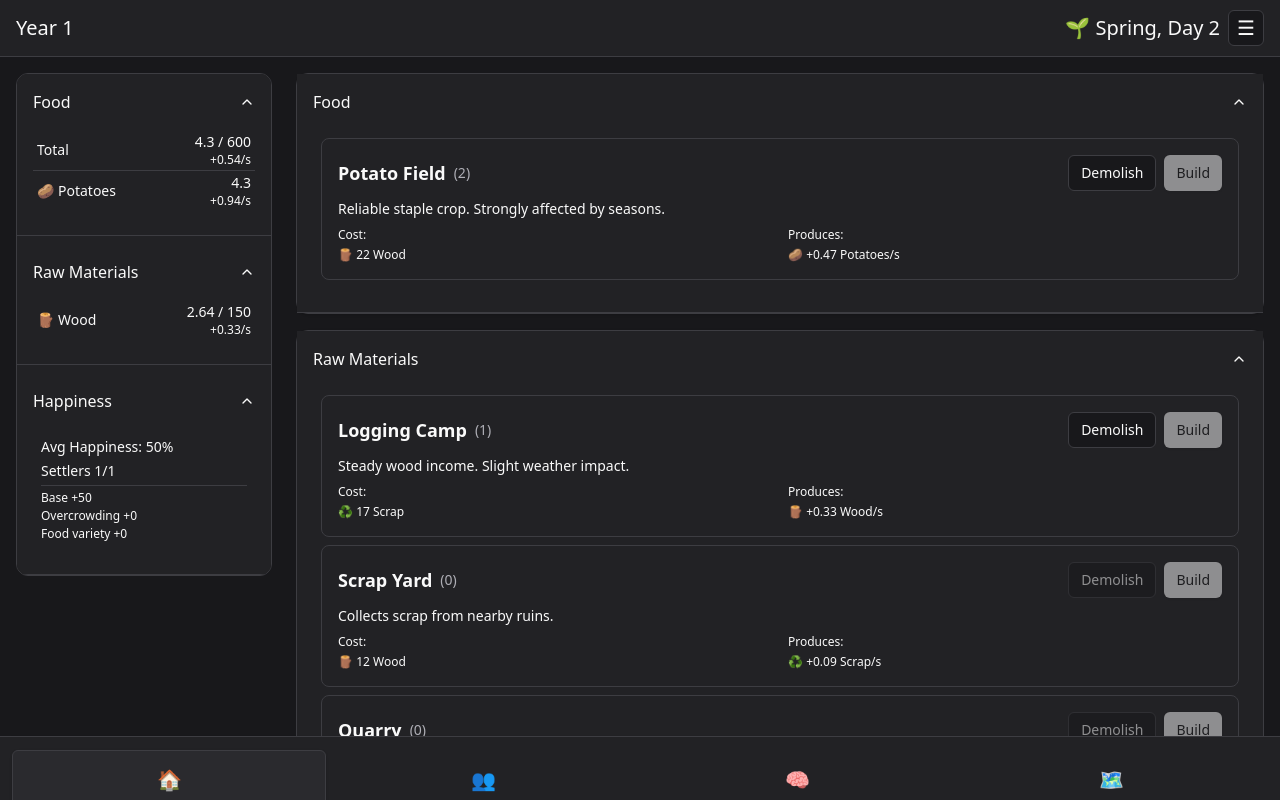
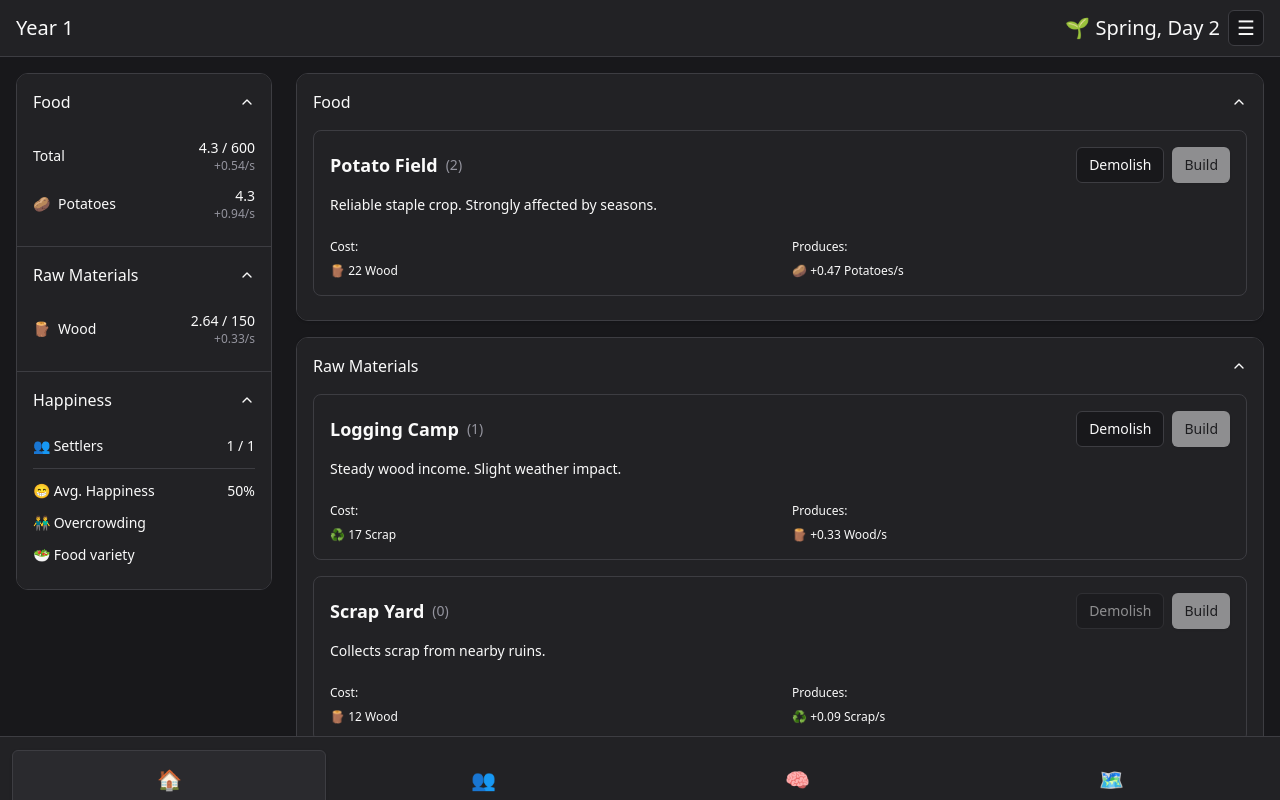
Before and after one commit to mikisz/apocalypse-idle, a React (Vite) app: page / in a window 1280 px wide. Both pictures are taken after a click on the button "Happiness". Shown: the top 800 px of the page. Built offline with nearby package versions, Linux system fonts and the light colour scheme.

Commit message:
UI theme adjustments: borders, paddings, radiuses

```diff
--- a/src/components/Accordion.jsx
+++ b/src/components/Accordion.jsx
@@ -10,6 +10,7 @@ export default function GameAccordion({
   defaultOpen = false,
   action,
   contentClassName,
+  noBottomBorder,
 }) {
   return (
     <Accordion
@@ -17,7 +18,7 @@ export default function GameAccordion({
       collapsible
       defaultValue={defaultOpen ? 'item' : undefined}
     >
-      <AccordionItem value="item">
+      <AccordionItem value="item" className={cn(noBottomBorder && 'last:border-b-0')}>
         <AccordionPrimitive.Header className="flex items-center bg-card">
           <AccordionPrimitive.Trigger
             className={cn(
--- a/src/components/BuildingRow.jsx
+++ b/src/components/BuildingRow.jsx
@@ -85,7 +85,7 @@ export default function BuildingRow({ building, completedResearch }) {
       : null;
 
   return (
-    <div className="p-4 rounded-lg border border-border bg-card space-y-2">
+    <div className="p-4 rounded-lg border border-border bg-card space-y-3">
       <div className="flex items-center justify-between">
         <div className="flex items-center gap-2">
           <span className="text-lg font-semibold">{building.name}</span>
@@ -133,10 +133,10 @@ export default function BuildingRow({ building, completedResearch }) {
           )}
         </div>
       </div>
-      <div className="space-y-2 text-sm">
+      <div className="space-y-6 text-sm">
         <div>{building.description}</div>
         <div
-          className={`grid gap-4 text-xs ${
+          className={`grid gap-6 text-xs ${
             perOutputs.length > 0 || building.capacityAdd
               ? 'grid-cols-2'
               : 'grid-cols-1'
@@ -144,7 +144,7 @@ export default function BuildingRow({ building, completedResearch }) {
         >
           <div>
             <div className="font-medium">Cost:</div>
-            <div className="mt-1 flex flex-wrap gap-2">
+            <div className="mt-2 flex flex-wrap gap-3">
               {costEntries.map(([res, amt]) => (
                 <span key={res} className="flex items-center gap-1">
                   {RESOURCES[res].icon} {formatAmount(amt)}{' '}
@@ -156,7 +156,7 @@ export default function BuildingRow({ building, completedResearch }) {
           {perOutputs.length > 0 ? (
             <div>
               <div className="font-medium">Produces:</div>
-              <div className="mt-1 flex flex-wrap gap-2">
+              <div className="mt-2 flex flex-wrap gap-3">
                 {perOutputs.map((o) => (
                   <span key={o.res} className="flex items-center gap-1">
                     {RESOURCES[o.res].icon} {formatPerSec(o.perSec, o.res)}
@@ -168,7 +168,7 @@ export default function BuildingRow({ building, completedResearch }) {
             building.capacityAdd && (
               <div>
                 <div className="font-medium">Increase:</div>
-                <div className="mt-1 flex flex-wrap gap-2">
+                <div className="mt-2 flex flex-wrap gap-3">
                   {Object.entries(building.capacityAdd).map(([res, cap]) => (
                     <span key={res} className="flex items-center gap-1">
                       {RESOURCES[res].icon} +{formatAmount(cap)}{' '}
@@ -181,7 +181,7 @@ export default function BuildingRow({ building, completedResearch }) {
           )}
         </div>
         {perInputs.map((i) => (
-          <div key={`in-${i.res}`} className="text-xs">
+          <div key={`in-${i.res}`} className="text-xs mt-2">
             Consumes: {formatPerSec(-i.perSec, i.res)}
           </div>
         ))}
--- a/src/components/EventLog.jsx
+++ b/src/components/EventLog.jsx
@@ -4,13 +4,13 @@ import { Card, CardContent } from './ui/card';
 
 export default function EventLog({ log = [] }) {
   return (
-    <Card className="h-40">
+    <Card className="h-40 border-none p-0 shadow-none">
       <CardContent className="h-full p-0">
-        <ScrollArea className="h-full px-4">
-          <ul className="text-sm space-y-1">
+        <ScrollArea className="h-full border-none">
+          <ul className="text-sm space-y-2">
             {log.map((entry) => (
               <li key={entry.id}>
-                <span className="muted-foreground mr-2">
+                <span className="text-muted-foreground mr-2">
                   {new Date(entry.time).toLocaleString()}
                 </span>
                 {entry.text}
--- a/src/components/ProductionSection.jsx
+++ b/src/components/ProductionSection.jsx
@@ -10,32 +10,38 @@ export default function ProductionSection({
 }) {
   return (
     <div className="space-y-4">
-      {productionGroups.map((group) => (
-        <Card key={group.name}>
+      {productionGroups.map((group, index) => (
+        <Card key={group.name} className="overflow-hidden rounded-xl">
           <CardContent className="p-0">
-            <Accordion title={group.name} defaultOpen>
+            <Accordion title={group.name} defaultOpen contentClassName="p-0" noBottomBorder>
+              <div className="space-y-4">
                 {group.buildings.map((b) => (
+                  <div className="space-y-2" key={b.id}>
                     <BuildingRow
-                  key={b.id}
                       building={b}
                       completedResearch={completedResearch}
                     />
+                  </div>
                 ))}
+              </div>
             </Accordion>
           </CardContent>
         </Card>
       ))}
 
-      <Card>
+      <Card className="overflow-hidden rounded-xl">
         <CardContent className="p-0">
-          <Accordion title="Storage">
+          <Accordion title="Storage" noBottomBorder contentClassName="p-0">
+            <div className="space-y-4">
               {storageBuildings.map((b) => (
+                <div className="space-y-2" key={b.id}>
                   <BuildingRow
-                key={b.id}
                     building={b}
                     completedResearch={completedResearch}
                   />
+                </div>
               ))}
+            </div>
           </Accordion>
         </CardContent>
       </Card>
--- a/src/components/ResourceRow.jsx
+++ b/src/components/ResourceRow.jsx
@@ -11,8 +11,8 @@ export default function ResourceRow({
   tooltip,
 }) {
   const content = (
-    <li className="flex items-center justify-between text-sm tabular-nums px-1 py-0.5">
-      <span className="flex items-center gap-1">
+    <li className="flex items-center justify-between text-sm tabular-nums">
+      <span className="flex items-center gap-2">
         {icon && <span>{icon}</span>}
         <span>{name}</span>
       </span>
@@ -22,7 +22,7 @@ export default function ResourceRow({
           {capacity != null && ` / ${formatAmount(capacity)}`}
         </span>
         {rate != null && (
-          <span className="text-xs muted-foreground">{rate}</span>
+          <span className="text-xs text-muted-foreground">{rate}</span>
         )}
       </span>
     </li>
--- a/src/components/ResourceSidebar.jsx
+++ b/src/components/ResourceSidebar.jsx
@@ -13,31 +13,31 @@ export default function ResourceSidebar() {
   const { sections, settlersInfo, happinessInfo } = useResourceSections(state);
 
   return (
-    <div className="border border-border rounded-xl overflow-hidden bg-card space-y-2">
-      {sections.map((g) =>
+    <div className="border border-border rounded-xl overflow-hidden bg-card">
+      {sections.map((g, i) =>
         g.settlers ? (
-          <SettlerSection key={g.title} title={g.title} info={settlersInfo} />
+          <SettlerSection key={g.title} title={g.title} info={settlersInfo} noBottomBorder={i === sections.length - 1} />
         ) : g.happiness ? (
-          <Accordion key={g.title} title={g.title}>
-            <div className="space-y-1 text-sm">
-              <div>Avg Happiness: {happinessInfo.avg}%</div>
-              <div>
-                Settlers {happinessInfo.total}/{happinessInfo.capacity}
-              </div>
-              {happinessInfo.breakdown.length > 0 && (
-                <>
-                  <div className="my-1 border-b" />
-                  <ul className="space-y-0.5 text-xs">
-                    {happinessInfo.breakdown.map((b, idx) => (
-                      <li key={idx}>
-                        {b.label} {b.value >= 0 ? '+' : ''}
-                        {b.value}
-                      </li>
-                    ))}
-                  </ul>
-                </>
-              )}
-            </div>
+          <Accordion key={g.title} title={g.title} contentClassName="p-0" noBottomBorder={i === sections.length - 1}>
+            <ul className="mt-2 px-0 space-y-3">
+              <li className="flex justify-between px-0">
+                <span>👥 Settlers</span>
+                <span>{happinessInfo.total} / {happinessInfo.capacity}</span>
+              </li>
+              <div className="border-t" />
+              <li className="flex justify-between px-0">
+                <span>😁 Avg. Happiness</span>
+                <span>{happinessInfo.avg}%</span>
+              </li>
+              <li className="flex justify-between px-0">
+                <span>👬 Overcrowding</span>
+                <span>{happinessInfo.overcrowding}</span>
+              </li>
+              <li className="flex justify-between px-0">
+                <span>🥗 Food variety</span>
+                <span>{happinessInfo.foodVariety}</span>
+              </li>
+            </ul>
           </Accordion>
         ) : (
           <Accordion
@@ -45,10 +45,13 @@ export default function ResourceSidebar() {
             title={g.title}
             defaultOpen={g.defaultOpen}
             contentClassName="p-0"
+            noBottomBorder={i === sections.length - 1}
           >
-            <ul className="divide-y divide-border">
+            <ul className="mt-2 space-y-3">
               {g.items.map((r) => (
-                <ResourceRow key={r.id} {...r} />
+                <li key={r.id}>
+                  <ResourceRow {...r} />
+                </li>
               ))}
             </ul>
             {g.title === 'Energy' && (
--- a/src/index.css
+++ b/src/index.css
@@ -38,7 +38,7 @@
     --secondary: 240 4% 20%;
     --secondary-foreground: 0 0% 98%;
     --muted: 240 4% 20%;
-    --muted-foreground: 240 5% 70%;
+    --muted-foreground: 240 5% 60%;
     --accent: 240 4% 20%;
     --accent-foreground: 0 0% 98%;
     --destructive: 0 62.8% 40%;
--- a/src/views/BaseView.jsx
+++ b/src/views/BaseView.jsx
@@ -24,8 +24,8 @@ export default function BaseView() {
           storageBuildings={storageBuildings}
           completedResearch={completedResearch}
         />
-        <div className="border border-border rounded">
-          <Accordion title="Change Log">
+        <div className="border border-border rounded-xl overflow-hidden">
+          <Accordion title="Change Log" contentClassName="p-0" noBottomBorder={true}>
             <EventLog log={state.log} />
           </Accordion>
         </div>
```
Lines whose indentation alone changed are shown as unchanged.
